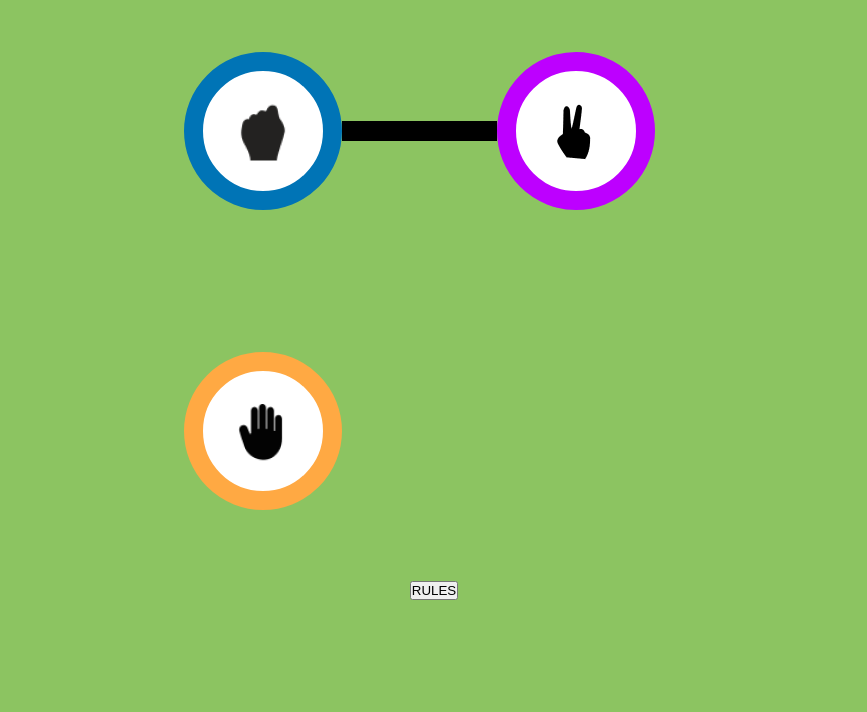
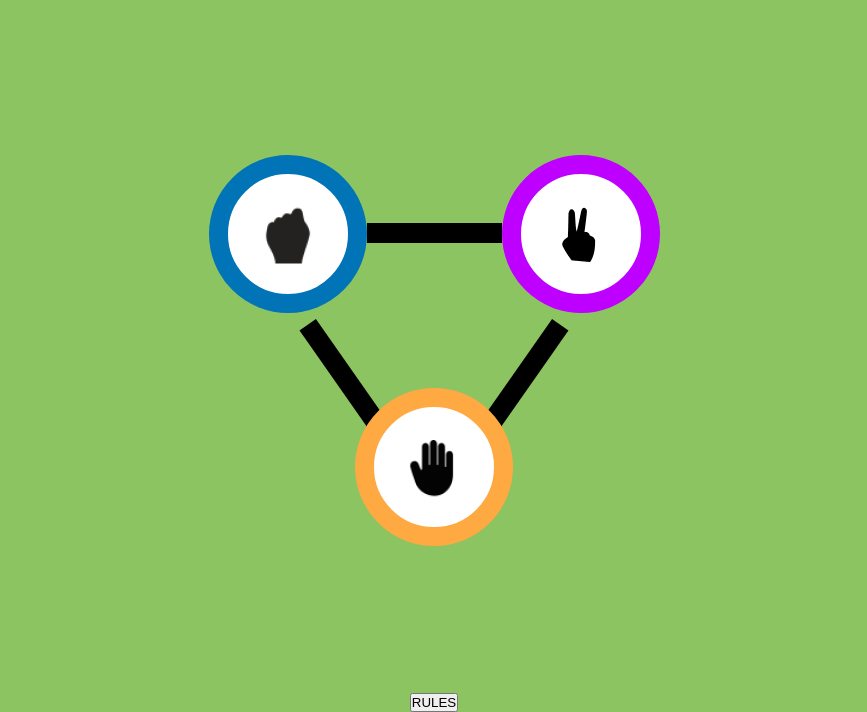
Before and after one commit to vishal-sahu12/stone-paper-scissor, a plain HTML site: page index.html in a window 1280 px wide. Shown: the part 235-947 px from the top of the page, without its empty margins (206-1073 px from the left). Before the commit the page ends 835 px from the top, so only its background shows below. Drawn offline with Linux system fonts and the light colour scheme.

Commit message:
Another Aspects

```diff
--- a/index.html
+++ b/index.html
@@ -31,24 +31,25 @@
         </div>
 
         <div class="turns">
-
+         <div class="first-row">
             <div class="stone-img images">
                 <img src="./Assets/stone.png" alt="Stone Img">
             </div>
-                <div class="lines"></div>
+            <div class="gap">
+                <div class="stoneLines"></div>
+            </div>
             <div class="scissor-img images">
                 <img src="./Assets/scissor.png" alt="Scissor Img">
 
             </div>
-
-
-
+         </div>
+         <div class="second-row">
+            <div class="paperLines"></div>
             <div class="paper-img images">
                 <img src="./Assets/paper.png" alt="Paper Img">
             </div>
-
-            <!-- <div class="lines"></div>
-            <div class="lines"></div> -->
+            <div class="scissorLines"></div>
+         </div>
         </div>
         <button>RULES</button>
     </div>
--- a/style.css
+++ b/style.css
@@ -84,11 +84,33 @@ body{
     display: flex;
     flex-wrap: wrap;
     align-items:center;
+    flex-direction: column;
+    margin-top: 7rem;
+}
+.first-row{
+    height: 220px;
+    display: flex;
+    padding-bottom: 0%;
+    align-items: end;
+
+}
+.gap{
+    width: 135px;
+    align-items: center;
+    justify-content: center;
+    padding-bottom: 70px;
 }
 
+.second-row{
+    height: 130px;
+    width: 500px;
+    display: flex;
+    justify-content: center;
+}
+
+
 .images{
-
-    width: 120px;
+     width: 120px;
     height: 120px;
     background: #FFFFFF;
     border-radius: 50%;
@@ -107,16 +129,21 @@ body{
     border: solid 1.2rem #BD00FF;
 }
 .paper-img{
+    margin-top: 75px;
     border: solid 1.2rem #FFA943;
 }
 
-.lines{
-    width: 135px;
+.stoneLines{
     border: solid 10px #000000;
-
 }
 
-.stoneLines{
-    transform: rotate(190deg);
-
+.scissorLines{
+    z-index: -1;
+    border: solid 10px #000000;
+    transform: rotate(35deg);
 }
+.paperLines{
+    z-index: -1;
+    border: solid 10px #000000;
+    transform: rotate(145deg);
+}
```
Lines whose indentation alone changed are shown as unchanged.
